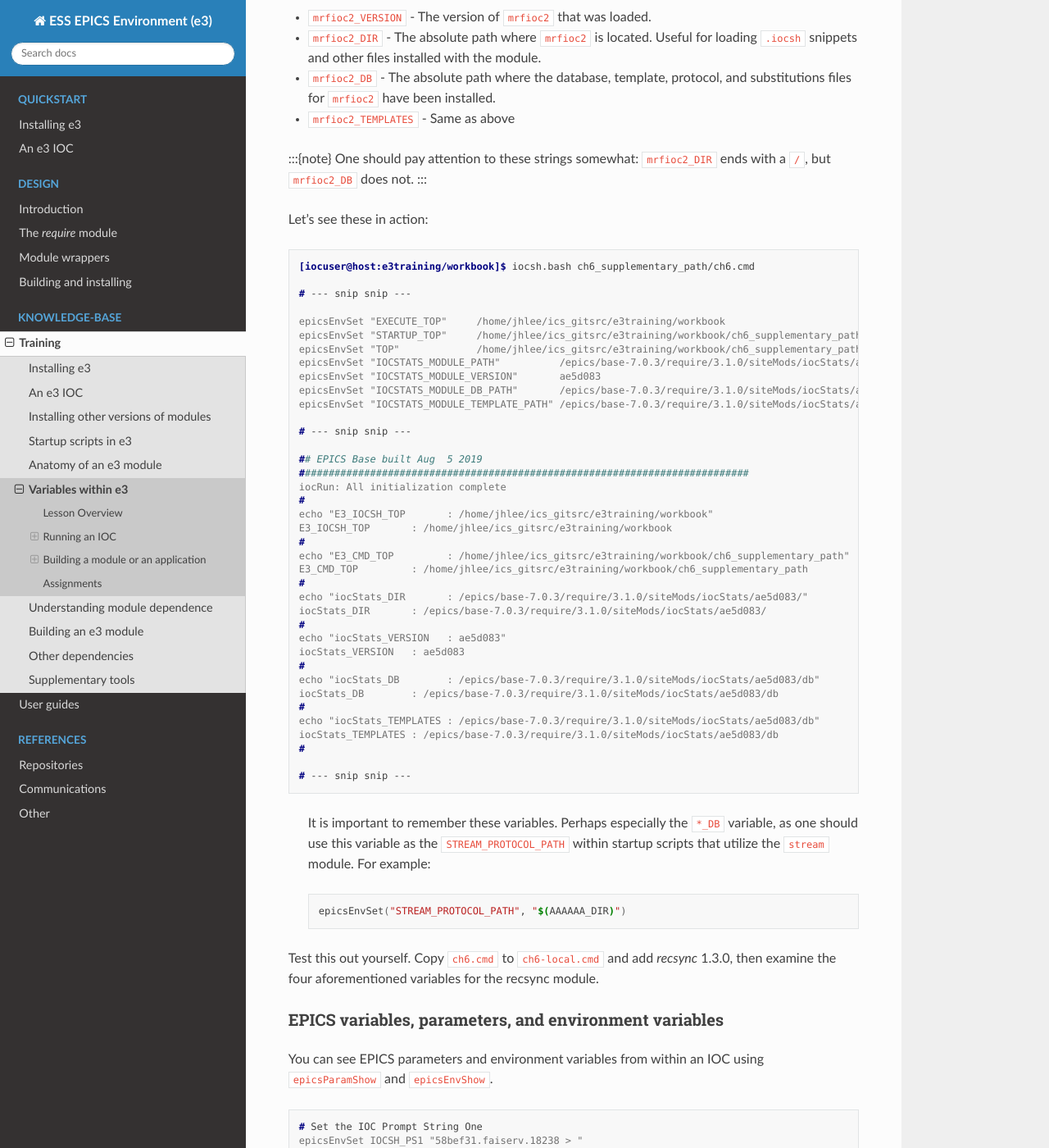
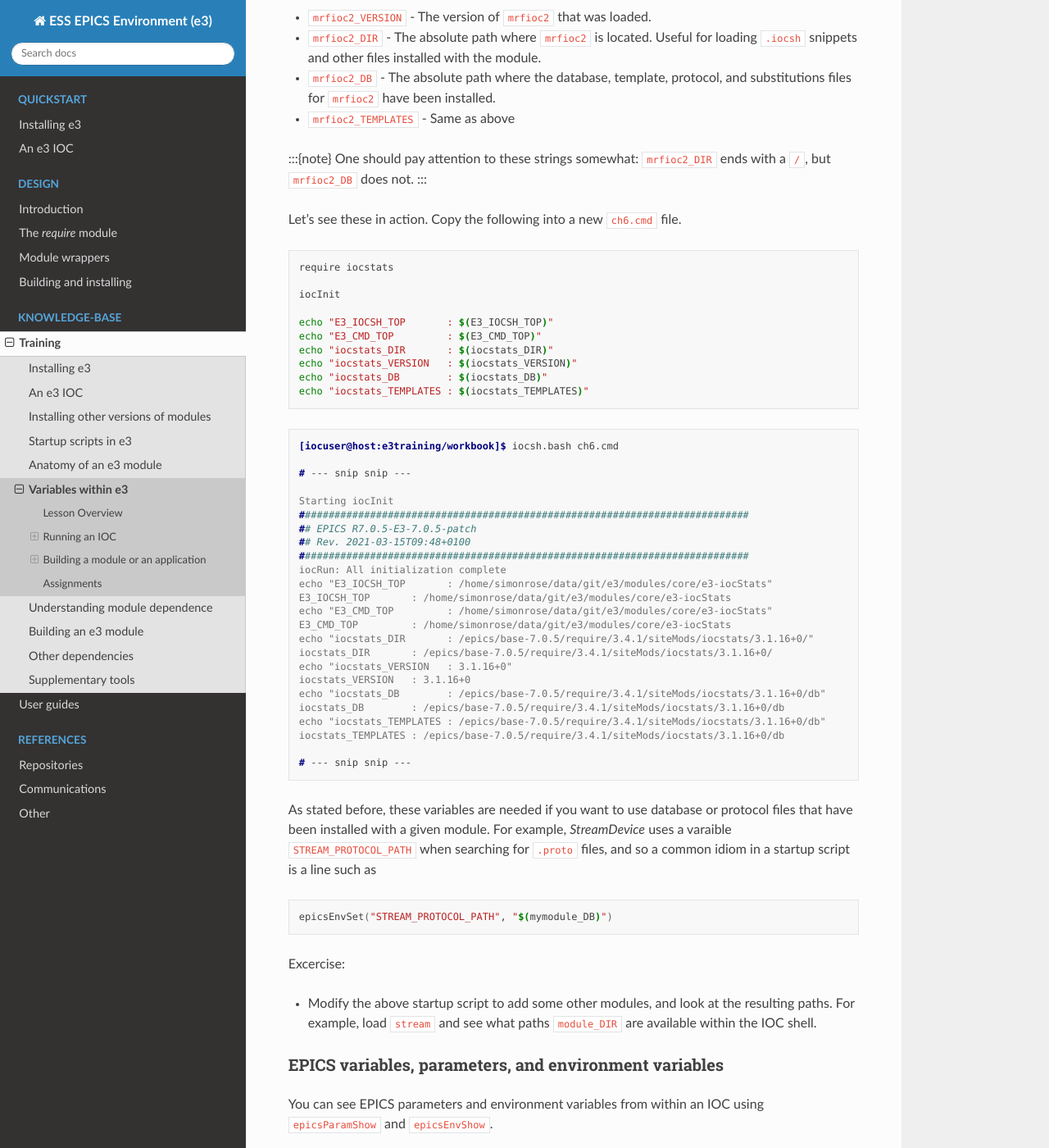
Before and after one commit to ttkorhonen/e3pages, a Sphinx documentation site: the page built from docs/kb/training/workbook/6_e3_vars.md, in a window 1280 px wide and 1400 px high, scrolled down 948 px. Shown: the whole window at 82% size. Built offline with Sphinx 7.4.7 and the Read the Docs theme 2.0.0, drawn with Linux system fonts in a browser that asks for light colours.

Commit message:
Updated ch6 startup script

````diff
--- a/docs/kb/training/workbook/6_e3_vars.md
+++ b/docs/kb/training/workbook/6_e3_vars.md
@@ -43,56 +43,56 @@ Whenever an e3 module is dynamically loaded, require generates a number of modul
 One should pay attention to these strings somewhat: `mrfioc2_DIR` ends with a `/`, but `mrfioc2_DB` does not.
 :::
 
-Let's see these in action:
+Let's see these in action. Copy the following into a new `ch6.cmd` file.
+```bash
+require iocstats
+
+iocInit
+
+echo "E3_IOCSH_TOP       : $(E3_IOCSH_TOP)"
+echo "E3_CMD_TOP         : $(E3_CMD_TOP)"
+echo "iocstats_DIR       : $(iocstats_DIR)"
+echo "iocstats_VERSION   : $(iocstats_VERSION)"
+echo "iocstats_DB        : $(iocstats_DB)"
+echo "iocstats_TEMPLATES : $(iocstats_TEMPLATES)"
+```
 
 ```console
-[iocuser@host:e3training/workbook]$ iocsh.bash ch6_supplementary_path/ch6.cmd
+[iocuser@host:e3training/workbook]$ iocsh.bash ch6.cmd
 
 # --- snip snip ---
 
-epicsEnvSet "EXECUTE_TOP"     /home/jhlee/ics_gitsrc/e3training/workbook
-epicsEnvSet "STARTUP_TOP"     /home/jhlee/ics_gitsrc/e3training/workbook/ch6_supplementary_path
-epicsEnvSet "TOP"             /home/jhlee/ics_gitsrc/e3training/workbook/ch6_supplementary_path/..
-epicsEnvSet "IOCSTATS_MODULE_PATH"          /epics/base-7.0.3/require/3.1.0/siteMods/iocStats/ae5d083/
-epicsEnvSet "IOCSTATS_MODULE_VERSION"       ae5d083
-epicsEnvSet "IOCSTATS_MODULE_DB_PATH"       /epics/base-7.0.3/require/3.1.0/siteMods/iocStats/ae5d083/db
-epicsEnvSet "IOCSTATS_MODULE_TEMPLATE_PATH" /epics/base-7.0.3/require/3.1.0/siteMods/iocStats/ae5d083/db
-
-# --- snip snip ---
-
-## EPICS Base built Aug  5 2019
+Starting iocInit
+############################################################################
+## EPICS R7.0.5-E3-7.0.5-patch
+## Rev. 2021-03-15T09:48+0100
 ############################################################################
 iocRun: All initialization complete
-#
-echo "E3_IOCSH_TOP       : /home/jhlee/ics_gitsrc/e3training/workbook"
-E3_IOCSH_TOP       : /home/jhlee/ics_gitsrc/e3training/workbook
-#
-echo "E3_CMD_TOP         : /home/jhlee/ics_gitsrc/e3training/workbook/ch6_supplementary_path"
-E3_CMD_TOP         : /home/jhlee/ics_gitsrc/e3training/workbook/ch6_supplementary_path
-#
-echo "iocStats_DIR       : /epics/base-7.0.3/require/3.1.0/siteMods/iocStats/ae5d083/"
-iocStats_DIR       : /epics/base-7.0.3/require/3.1.0/siteMods/iocStats/ae5d083/
-#
-echo "iocStats_VERSION   : ae5d083"
-iocStats_VERSION   : ae5d083
-#
-echo "iocStats_DB        : /epics/base-7.0.3/require/3.1.0/siteMods/iocStats/ae5d083/db"
-iocStats_DB        : /epics/base-7.0.3/require/3.1.0/siteMods/iocStats/ae5d083/db
-#
-echo "iocStats_TEMPLATES : /epics/base-7.0.3/require/3.1.0/siteMods/iocStats/ae5d083/db"
-iocStats_TEMPLATES : /epics/base-7.0.3/require/3.1.0/siteMods/iocStats/ae5d083/db
-#
+echo "E3_IOCSH_TOP       : /home/simonrose/data/git/e3/modules/core/e3-iocStats"
+E3_IOCSH_TOP       : /home/simonrose/data/git/e3/modules/core/e3-iocStats
+echo "E3_CMD_TOP         : /home/simonrose/data/git/e3/modules/core/e3-iocStats"
+E3_CMD_TOP         : /home/simonrose/data/git/e3/modules/core/e3-iocStats
+echo "iocstats_DIR       : /epics/base-7.0.5/require/3.4.1/siteMods/iocstats/3.1.16+0/"
+iocstats_DIR       : /epics/base-7.0.5/require/3.4.1/siteMods/iocstats/3.1.16+0/
+echo "iocstats_VERSION   : 3.1.16+0"
+iocstats_VERSION   : 3.1.16+0
+echo "iocstats_DB        : /epics/base-7.0.5/require/3.4.1/siteMods/iocstats/3.1.16+0/db"
+iocstats_DB        : /epics/base-7.0.5/require/3.4.1/siteMods/iocstats/3.1.16+0/db
+echo "iocstats_TEMPLATES : /epics/base-7.0.5/require/3.4.1/siteMods/iocstats/3.1.16+0/db"
+iocstats_TEMPLATES : /epics/base-7.0.5/require/3.4.1/siteMods/iocstats/3.1.16+0/db
 
 # --- snip snip ---
 ```
 
-> It is important to remember these variables. Perhaps especially the `*_DB` variable, as one should use this variable as the `STREAM_PROTOCOL_PATH` within startup scripts that utilize the `stream` module. For example:
->
-> ```bash
-> epicsEnvSet("STREAM_PROTOCOL_PATH", "$(AAAAAA_DIR)")
-> ```
+As stated before, these variables are needed if you want to use database or protocol files that have been installed with a given module. For example, *StreamDevice*
+uses a varaible `STREAM_PROTOCOL_PATH` when searching for `.proto` files, and so a common idiom in a startup script is a line such as
 
-Test this out yourself. Copy `ch6.cmd` to `ch6-local.cmd` and add *recsync* 1.3.0, then examine the four aforementioned variables for the recsync module.
+```bash
+epicsEnvSet("STREAM_PROTOCOL_PATH", "$(mymodule_DB)")
+```
+
+Excercise:
+* Modify the above startup script to add some other modules, and look at the resulting paths. For example, load `stream` and see what paths `module_DIR` are available within the IOC shell.
 
 ### EPICS variables, parameters, and environment variables
 
````
